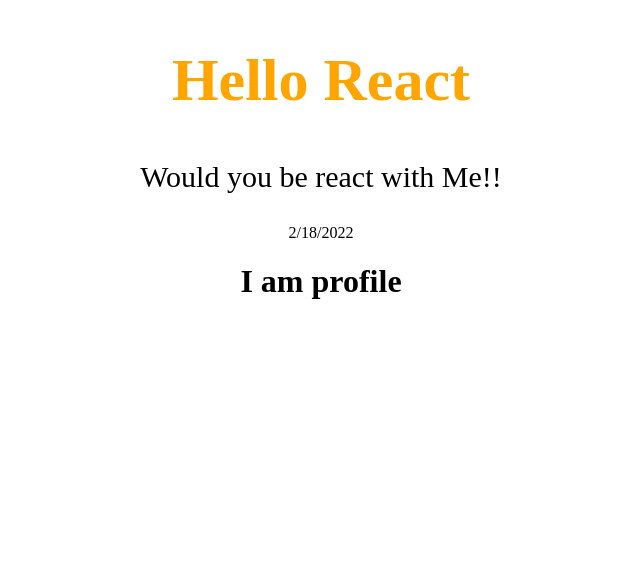
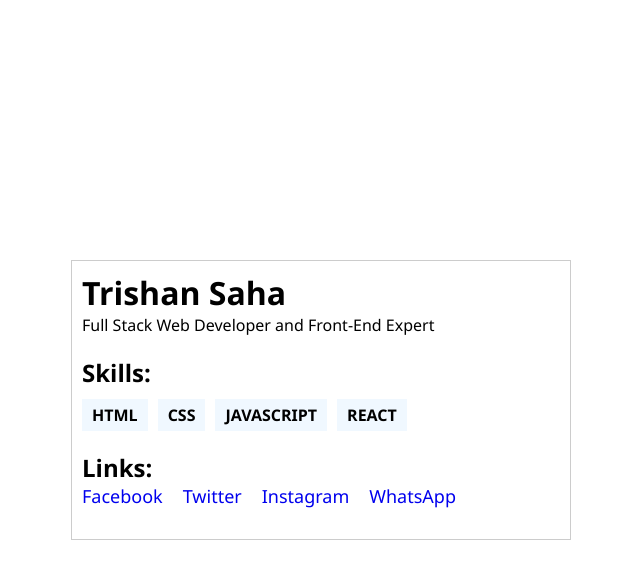
Before and after one commit to TRISHAN00/React-Basic, a React (Create React App) app: page / in a window 1280 px wide. Shown: the top 578 px of the page, without its empty margins (319-959 px from the left). Built offline with nearby package versions, Linux system fonts and the light colour scheme.

Commit message:
separate content from single component

```diff
--- a/src/App.css
+++ b/src/App.css
@@ -4,6 +4,14 @@
   box-sizing: border-box;
 }
 
-.App h2 {
-  font-size: 60px;
+body {
+  display: flex;
+  height: 100vh;
+  justify-content: center;
+  align-items: center;
+  font-family: "Segoe UI", Tahoma, Geneva, Verdana, sans-serif;
 }
+
+li {
+  list-style: none;
+}
--- a/src/App.js
+++ b/src/App.js
@@ -1,28 +1,15 @@
 import React, { Component } from 'react';
-import Index from './components/profile/index';
+import './App.css';
+import Index from './components/profile';
 
-export default class App extends Component {
+class App extends Component {
   render() {
-
-  const obj = {
-    title : 'Heading Title',
-    id: 'myID'
-  }
-
-  const style = {
-    fontSize: '60px',
-    color: 'orange',
-    lineHeight: '1'
-  }
-
-  const {fontSize, color, lineHeight} = style;
     return (
-      <div style={{textAlign: 'center'}} className="App">
-        <h2 style={{fontSize, color, lineHeight}} {...obj}>Hello React</h2>
-        <p style={{fontSize: '30px'}}>Would you be react with Me!!</p>
-        <p>{new Date().toLocaleDateString()}</p>
+      <div>
         <Index/>
       </div>
-    )
+    );
   }
 }
+
+export default App;
--- /dev/null
+++ b/src/components/profile/Bio.js
@@ -0,0 +1,12 @@
+import React from "react";
+
+function Bio() {
+  return (
+    <div>
+      <h1>Trishan Saha</h1>
+      <p>Full Stack Web Developer and Front-End Expert</p>
+    </div>
+  );
+}
+
+export default Bio;
--- /dev/null
+++ b/src/components/profile/Links.js
@@ -0,0 +1,17 @@
+import React from 'react'
+
+function Links() {
+  return (
+    <div className='Links'>
+        <h3 className='Font-size'>Links: </h3>
+        <div className='Social-Links'>
+            <li><a href='#'>Facebook</a></li>
+            <li><a href='#'>Twitter</a></li>
+            <li><a href='#'>Instagram</a></li>
+            <li><a href='#'>WhatsApp</a></li>
+        </div>
+    </div>
+  )
+}
+
+export default Links
--- /dev/null
+++ b/src/components/profile/Skills.js
@@ -0,0 +1,17 @@
+import React from "react";
+
+function Skills() {
+  return (
+    <div className="skills">
+      <h3 className="Font-size">Skills:</h3>
+      <ul>
+        <li>HTML</li>
+        <li>CSS</li>
+        <li>JAVASCRIPT</li>
+        <li>REACT</li>
+      </ul>
+    </div>
+  );
+}
+
+export default Skills;
--- a/src/components/profile/index.js
+++ b/src/components/profile/index.js
@@ -1,10 +1,16 @@
 import React, { Component } from 'react';
+import Bio from './Bio';
+import Links from './Links';
+import './profile.style.css';
+import Skills from './Skills';
 
 class index extends Component {
     render() {
         return (
-            <div>
-                <h1>I am profile</h1>
+            <div className='container'>
+                <Bio/>
+                <Skills/>
+                <Links/>
             </div>
         );
     }
--- /dev/null
+++ b/src/components/profile/profile.style.css
@@ -0,0 +1,34 @@
+.container {
+  border: 1px solid rgba(0, 0, 0, 0.199);
+  height: 280px;
+  width: 500px;
+  padding: 10px;
+}
+
+.Font-size {
+  font-size: 24px;
+}
+
+.skills {
+  margin-top: 20px;
+}
+.skills li {
+  display: inline-block;
+  margin-right: 10px;
+  background-color: aliceblue;
+  padding: 5px 10px;
+  font-weight: 600;
+  margin-top: 10px;
+}
+.Links {
+  margin-top: 20px;
+}
+.Social-Links li {
+  display: inline-block;
+  margin-right: 20px;
+}
+.Social-Links li a {
+  text-decoration: none;
+  overflow: hidden;
+  font-size: 18px;
+}
```
